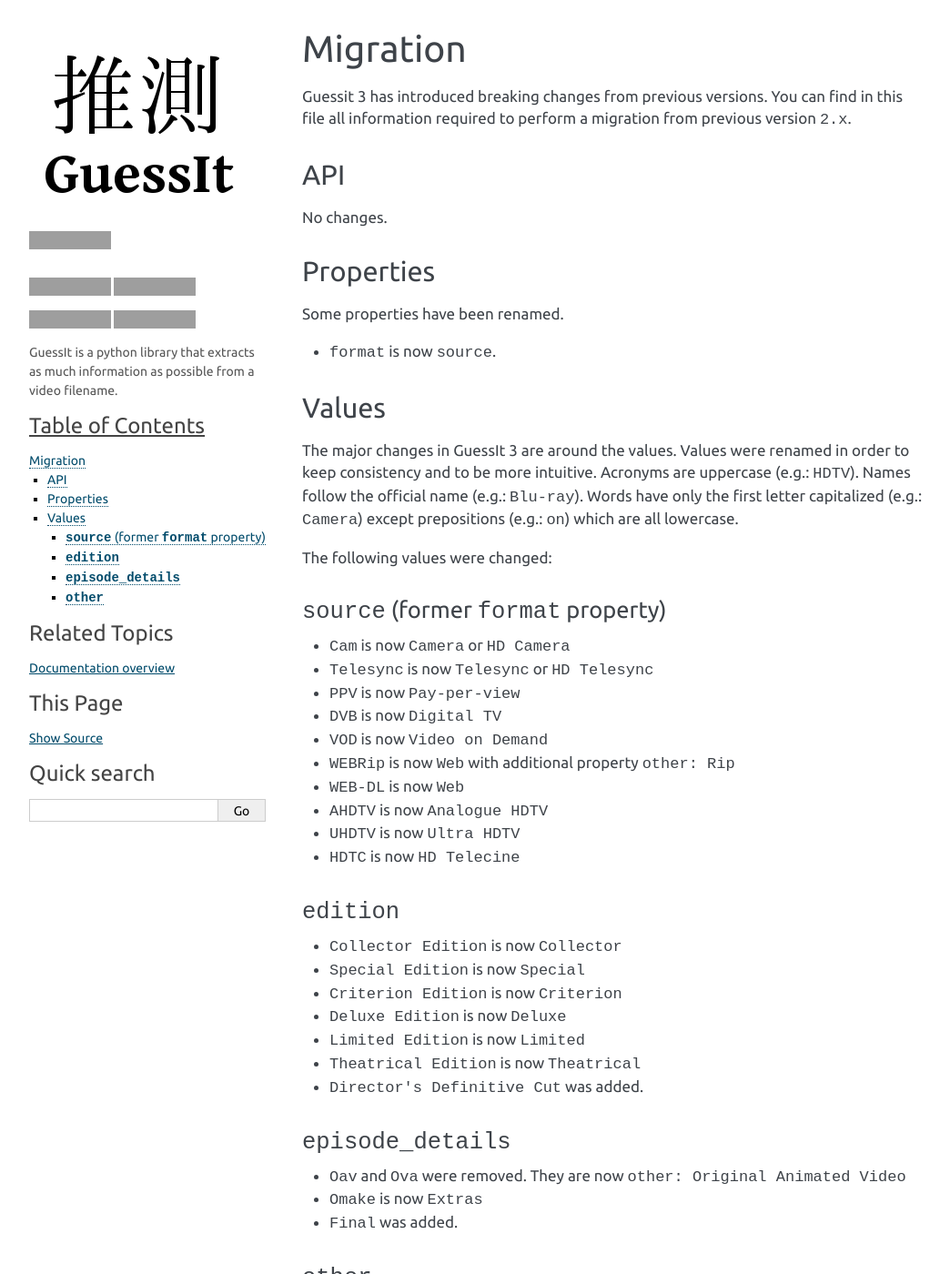
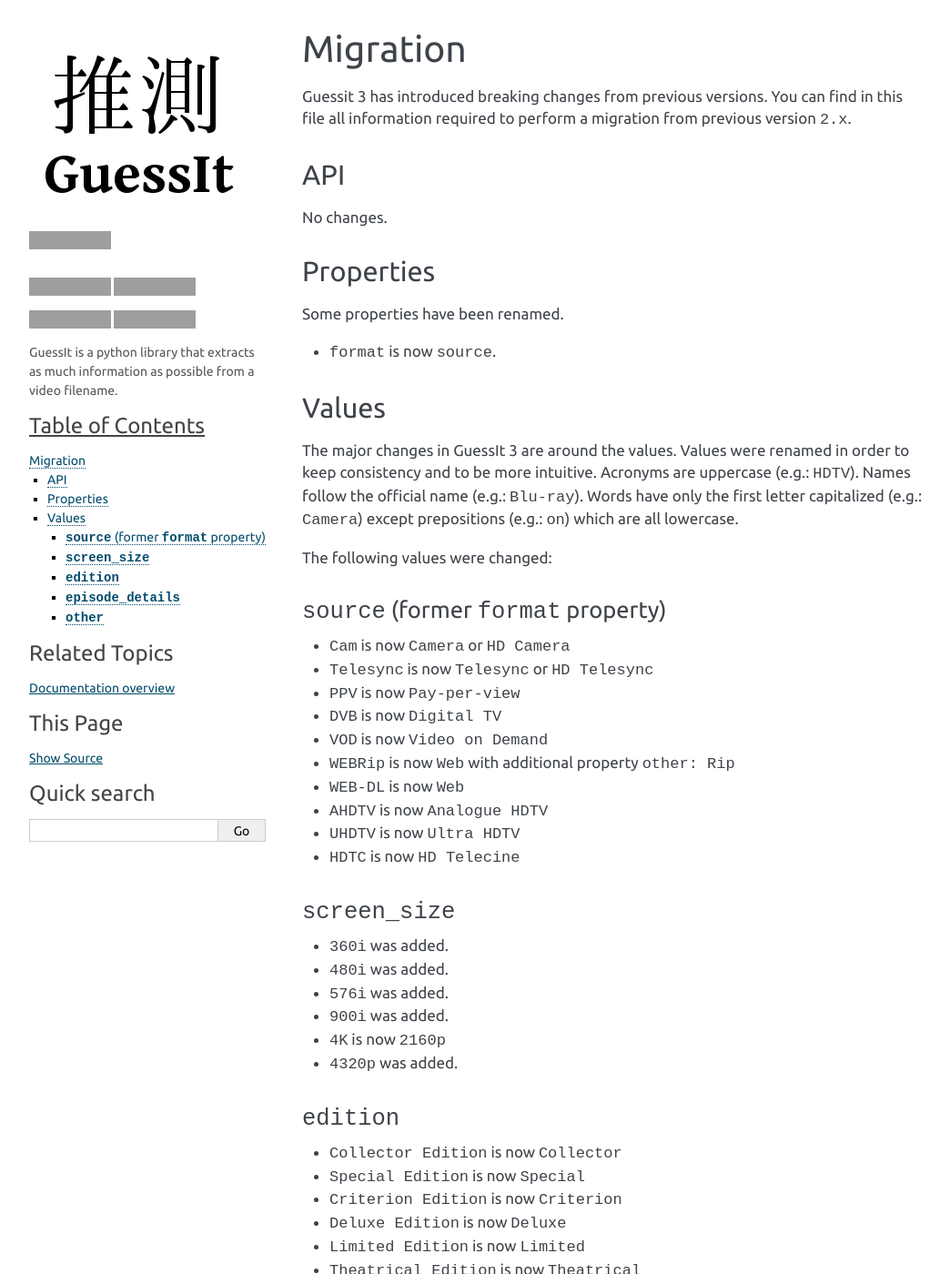
Before and after one commit to guessit-io/guessit, a Sphinx documentation site: the page built from docs/migration2to3.rst, in a window 1280 px wide and 1400 px high, cut to the strip 0-1400 px from the top of the window. Shown: the whole strip at 91% size, without its empty margins (106-1150 px from the left). Built offline with Sphinx 7.4.7, drawn with Linux system fonts in a browser that asks for light colours; grey boxes are pictures that could not be loaded.

Commit message:
Detecting interlaced resolutions. Changed '4K' to '2160p'. Added '4320p'.

```diff
--- a/docs/migration2to3.rst
+++ b/docs/migration2to3.rst
@@ -36,6 +36,15 @@ The following values were changed:
 - ``AHDTV`` is now ``Analogue HDTV``
 - ``UHDTV`` is now ``Ultra HDTV``
 - ``HDTC`` is now ``HD Telecine``
+
+``screen_size``
+^^^^^^^^^^^^^^^
+- ``360i`` was added.
+- ``480i`` was added.
+- ``576i`` was added.
+- ``900i`` was added.
+- ``4K`` is now ``2160p``
+- ``4320p`` was added.
 
 ``edition``
 ^^^^^^^^^^^
```
Also changed, not shown: 5 other files.
